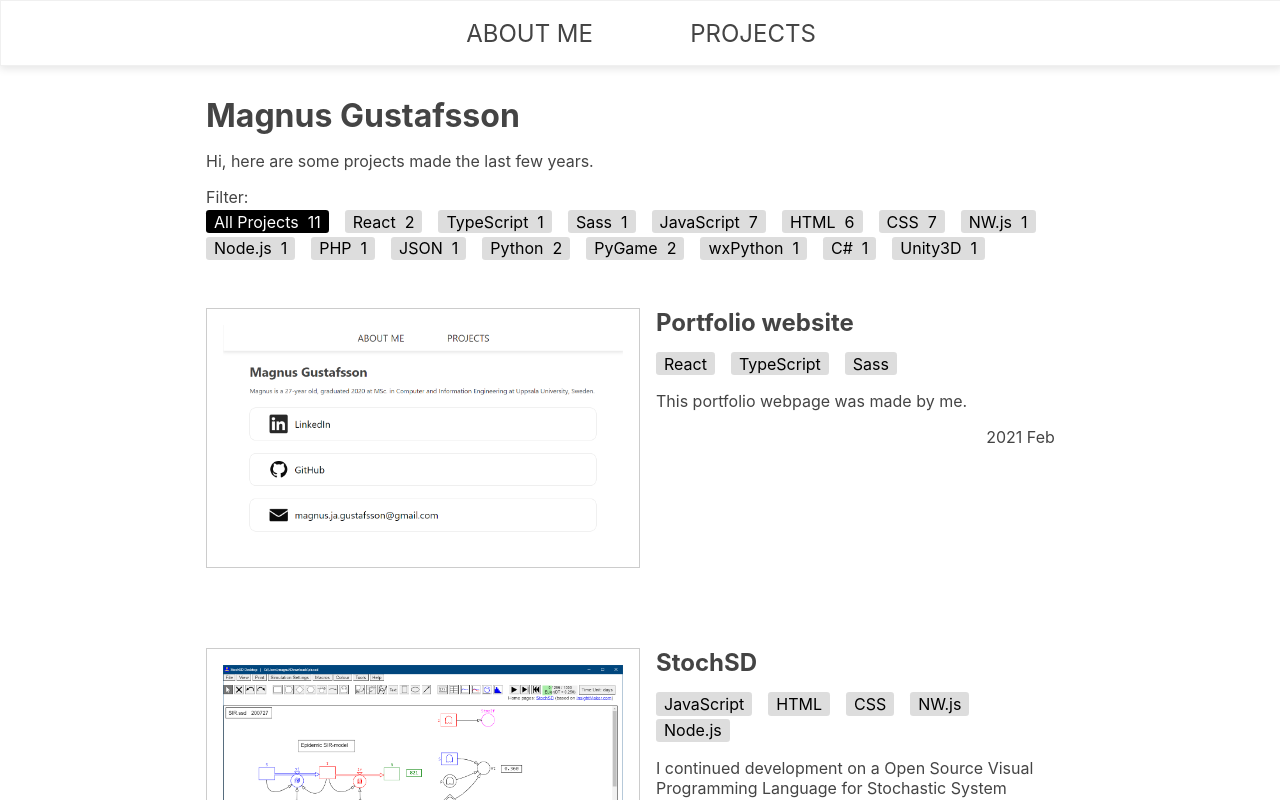
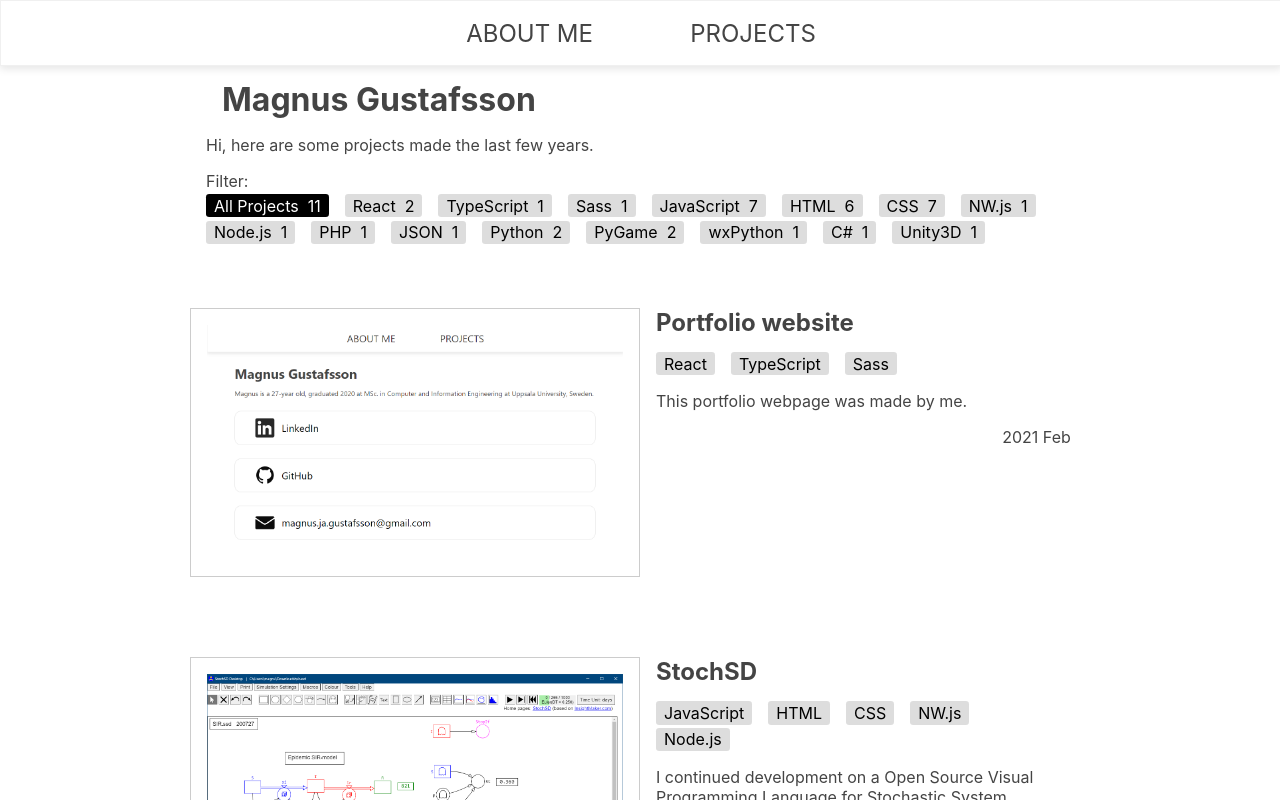
Before and after one commit to Magnus93/magnus-g-ts, a React app: page / in a window 1280 px wide. Shown: the top 800 px of the page. Built offline with nearby package versions, Linux system fonts and the light colour scheme.

Commit message:
Updated codepen link to theme chooser

```diff
--- a/src/components/ProjectsPage/ProjectPage.scss
+++ b/src/components/ProjectsPage/ProjectPage.scss
@@ -1,7 +1,7 @@
 
 .content {
     margin-top: 1em;
-    padding: 1em;
+    padding: 0em;
     grid-column: 2 / 3;
     h1 {
       margin: 0;
@@ -32,6 +32,15 @@
             width: 100%;
         }
     }
+}
+
+.mobilepadding {
+    padding-left: 1em;
+    padding-right: 1em;
+}
+
+.clicktags {
+    padding-bottom: 1em;
 }
 
 .tag {
--- a/src/components/ProjectsPage/ProjectsPage.tsx
+++ b/src/components/ProjectsPage/ProjectsPage.tsx
@@ -80,9 +80,9 @@ class ProjectsPage extends React.Component {
 
     render() {
         return (<div className="content">
-            <h1>Magnus Gustafsson</h1>
-            <p>Hi, here are some projects made the last few years.</p>
-            <div className="clicktags">
+            <h1 className="mobilepadding">Magnus Gustafsson</h1>
+            <p  className="mobilepadding">Hi, here are some projects made the last few years.</p>
+            <div className="clicktags mobilepadding">
                 Filter:<br/>
                 {this.tags.map((tag, tag_index) => {
                     return (<div  key={tag_index} className={`clicktags__tag tag ${this.state.selectedTag === tag.keyword ? "active": ""}`} onClick={this.filterProjects.bind(this, tag.keyword)}>
--- a/src/components/ProjectsPage/project.ts
+++ b/src/components/ProjectsPage/project.ts
@@ -72,7 +72,7 @@ let projects : ProjectData[] = [
         time: "2019",
         links: [{
             "name": "Test it in Codepen",
-            "href": "https://codepen.io/MrArne/pen/OJPOzea"
+            "href": "https://codepen.io/MrArne/pen/WNbXGmB"
         }]
     },
     {
```
